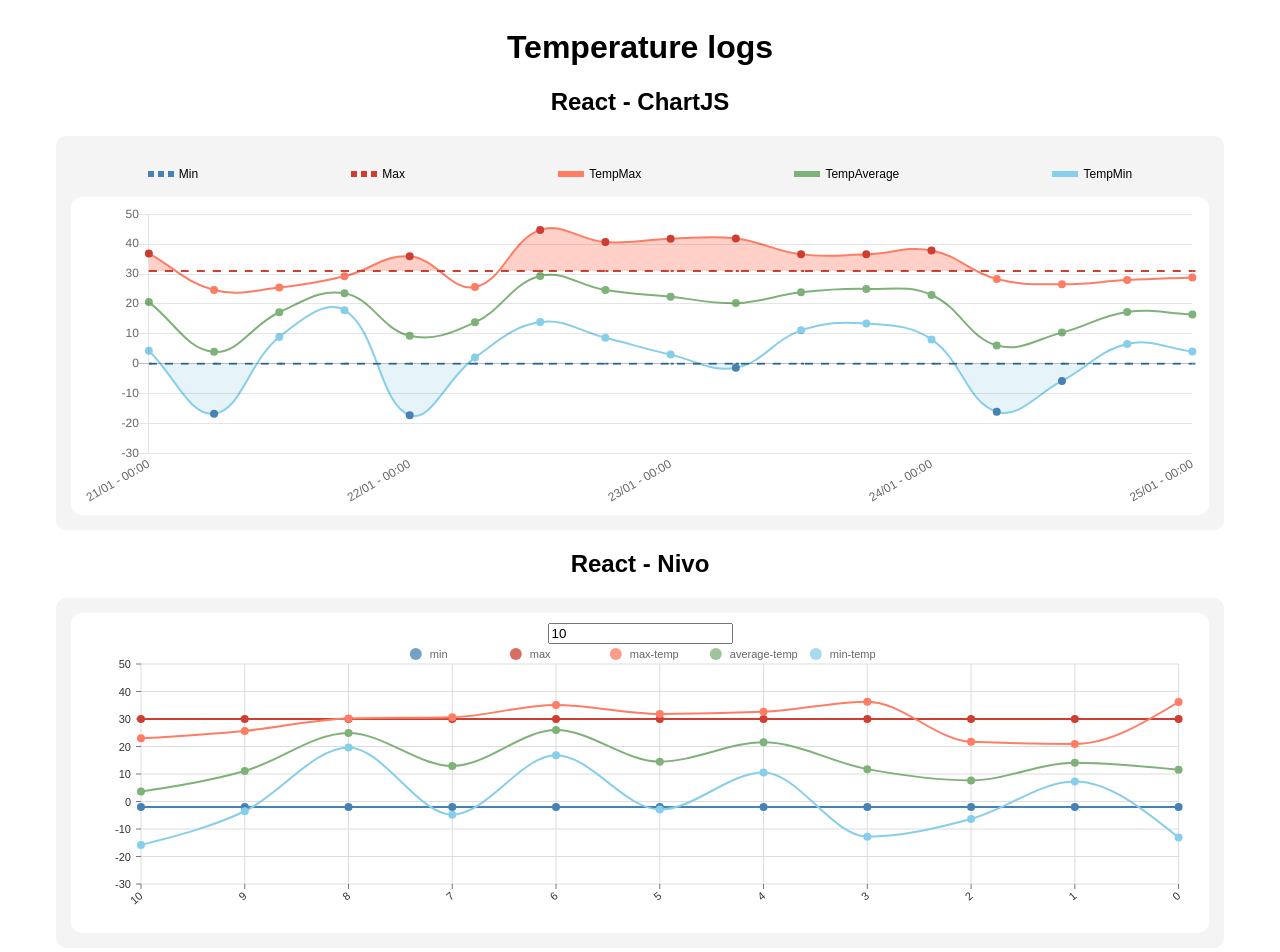
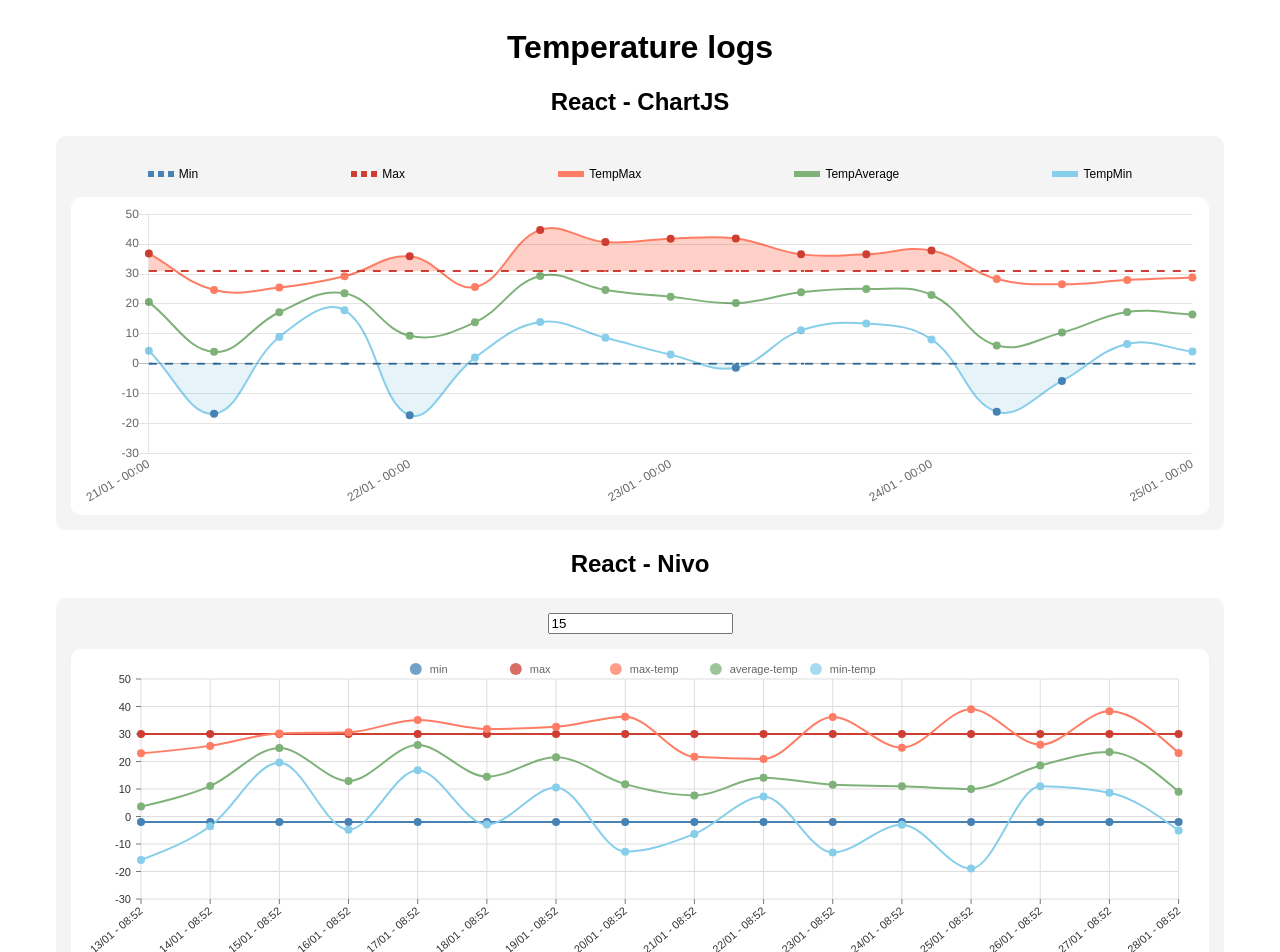
Before and after one commit to alyson-b69/safecube-component, a React (Create React App) app: page / in a window 1280 px wide. Shown: the top 952 px of the page. Built offline with nearby package versions, Linux system fonts and the light colour scheme.

Commit message:
add random data with inputNumberValue to nivo Chart

```diff
--- a/package.json
+++ b/package.json
@@ -13,6 +13,7 @@
     "@types/react": "^16.14.2",
     "@types/react-dom": "^16.9.10",
     "chart.js": "2.9.4",
+    "moment": "^2.29.1",
     "node-sass": "^4.0.0",
     "react": "17.0.1",
     "react-chartjs-2": "2.11.1",
--- a/src/NivoChart/NivoChart.style.ts
+++ b/src/NivoChart/NivoChart.style.ts
@@ -17,6 +17,10 @@ export const StyledChart = styled.div`
     border-radius: 10px;
     height:300px;
     min-height:300px;
+  }
+
+  & form{
+    margin-bottom: 15px;
   }
 `
 
--- a/src/NivoChart/NivoChart.tsx
+++ b/src/NivoChart/NivoChart.tsx
@@ -5,7 +5,7 @@ import React, {ChangeEvent, ChangeEventHandler, FormEvent} from "react";
 import NivoTooltip from "./NivoTooltip";
 
 const MyResponsiveLine: React.FC = () => {
-    const [number, setNumber] = React.useState(10)
+    const [number, setNumber] = React.useState(15)
 
     let data = getData(number)
 
@@ -19,7 +19,6 @@ const MyResponsiveLine: React.FC = () => {
 
     return (
         <StyledChart>
-            <div id='nivoTemp'>
             <form onSubmit={(event: React.FormEvent<HTMLFormElement>) => {
                 event.preventDefault();
                 getData(number);
@@ -27,6 +26,7 @@ const MyResponsiveLine: React.FC = () => {
                 <input type="number" onChange={(event: React.ChangeEvent<HTMLInputElement>) => setNumber(parseInt(event.target.value))}
                        value={number} />
             </form>
+            <div id='nivoTemp'>
             <ResponsiveLine
             data={data}
             curve={'monotoneX'}
--- a/src/NivoChart/data.ts
+++ b/src/NivoChart/data.ts
@@ -1,3 +1,5 @@
+import moment from "moment";
+
 const getRandomArbitrary = (min: number, max: number) => {
     return Math.random() * (max - min) + min;
 };
@@ -37,16 +39,19 @@ export const getData = (nbValues: number) => {
         },
     ]
 
+
+
     for(let i = nbValues; i >= 0; i--){
+        let time = moment().subtract(i, 'days').format("DD/MM - hh:mm")
         let minValue = getRandomArbitrary(-20, 20)
         let maxValue = getRandomArbitrary(20, 40)
         let averageValue = (minValue + maxValue) /2
 
-        const minTempData = {x: i, y: minValue}
-        const averageTempData = {x: i, y: averageValue}
-        const maxTempData = {x: i, y: maxValue}
-        const minData = {x: i, y: -2}
-        const maxData = {x: i, y: 30}
+        const minTempData = {x: time, y: minValue}
+        const averageTempData = {x: time, y: averageValue}
+        const maxTempData = {x: time, y: maxValue}
+        const minData = {x: time, y: -2}
+        const maxData = {x: time, y: 30}
 
         result[0].data.push(minTempData)
         result[1].data.push(averageTempData)
```
Also changed, not shown: 1 other file (tests, documents, lock files or other folders). Lines whose indentation alone changed are shown as unchanged.
